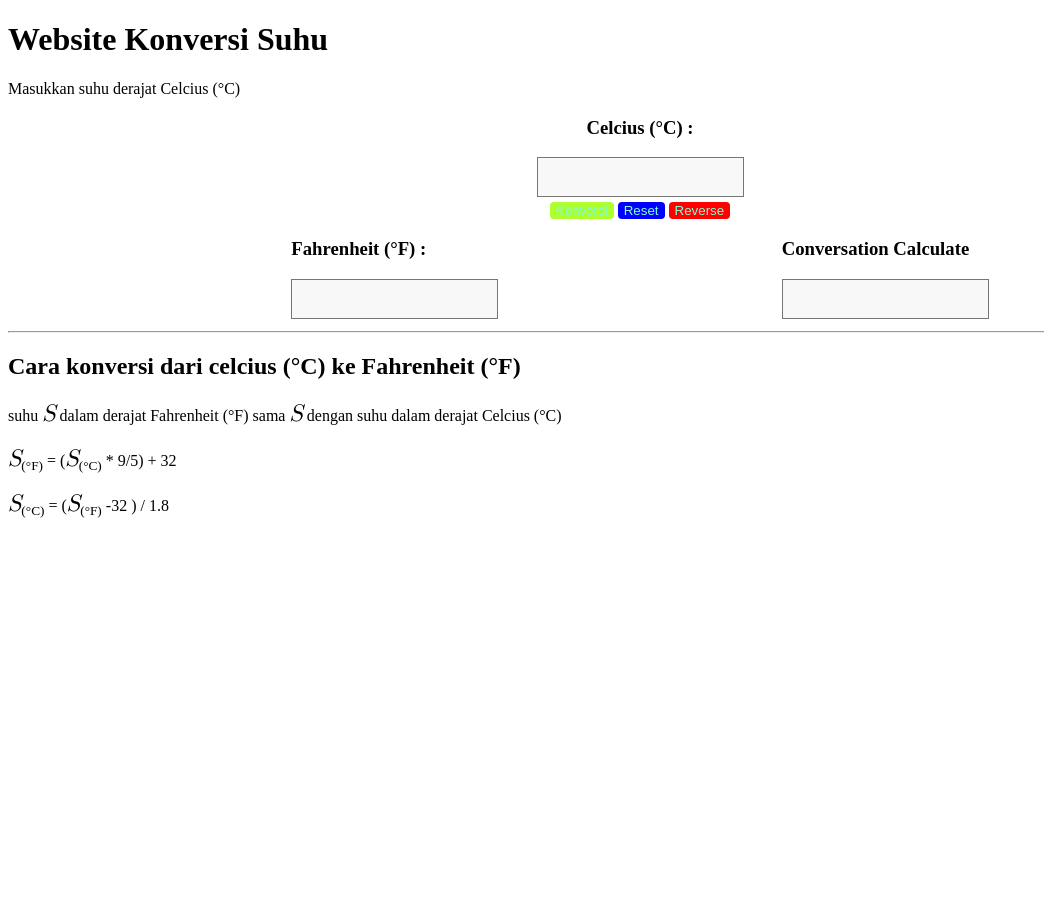
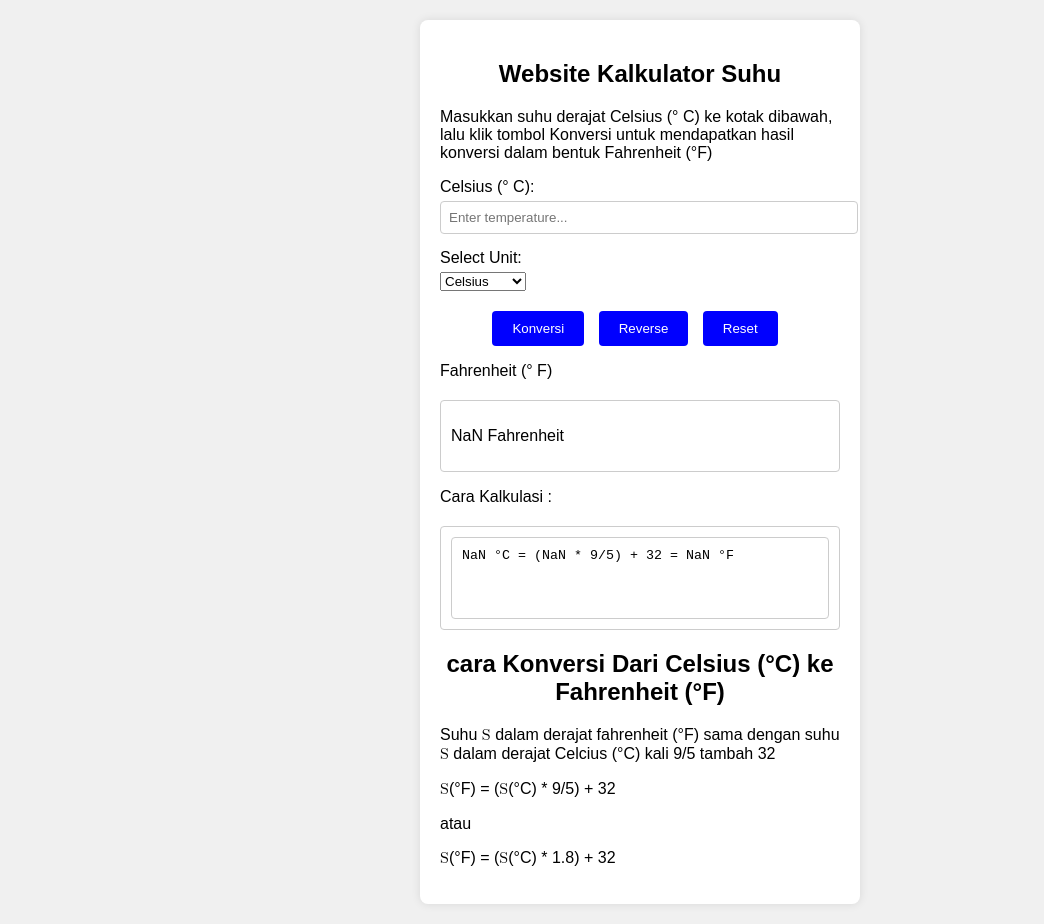
Before and after one commit to revou-fundamental-course/10-jun-24-naurayay, a plain HTML site: page index.html in a window 1280 px wide. Both pictures are taken after a click on the button "Konversi". Shown: the whole page, without its empty margins (0-1044 px from the left). Before the commit the page ends 800 px from the top, so only its background shows below. Drawn offline with Linux system fonts and the light colour scheme.

Commit message:
init configuration

```diff
--- a/css/style.css
+++ b/css/style.css
@@ -1,43 +1,84 @@
-.subject-info {
-    font-size: 24px;
-    font-style: italic;
+body {
+    font-family: Arial, sans-serif;
+    margin: 20px;
+    background-color: #f0f0f0;
+}
+
+.container {
+    max-width: 400px;
+    margin: auto;
+    background-color: #fff;
+    padding: 20px;
+    border-radius: 8px;
+    box-shadow: 0 0 10px rgba(0,0,0,0.1);
+}
+
+h2 {
+    text-align: center;
+    margin-bottom: 20px;
+}
+
+.form-group {
+    margin-bottom: 15px;
+}
+
+label {
+    display: block;
+    margin-bottom: 5px;
+}
+
+input[type="number"] {
+    width: 100%;
+    padding: 8px;
+    border: 1px solid #ccc;
+    border-radius: 4px;
+}
+
+.btn-group {
+    margin-top: 20px;
+    text-align: center;
+}
+
+button {
+    padding: 10px 20px;
+    background-color: blue;
+    color: white;
+    border: none;
+    border-radius: 4px;
+    cursor: pointer;
+    margin-right: 10px;
+}
+
+button:hover {
+    background-color: #45a049;
+}
+
+.result {
+    margin-top: 20px;
+    padding: 10px;
+    border: 1px solid #ccc;
+    border-radius: 4px;
+    display: flex;
+    justify-content: space-between;
+    align-items: center;
+}
+
+span {
     font-family: math;
 }
 
-.celcius {
-    text-align: center;
+#kalkulasi {
+    margin-top: 30px;
+    padding: 20px;
+    background-color: #f0f0f0;
+    border-radius: 8px;
+    box-shadow: 0 0 8px rgba(0, 0, 0, 0.1);
 }
 
-.fahren {
-    display: flex;
-    justify-content: space-evenly;
+#kalkulasiText {
+    width: 100%;
+    padding: 10px;
+    border: 1px solid #ccc;
+    border-radius: 4px;
+    resize: none;
 }
-
-textarea {
-    resize: none;
-    background-color: #f8f8f8;
-    border-radius: 2px solid;
-    font-family: math;
-    font-size: 14px;
-}
-
-
-button {
-    height: 17px;
-    border: 0px;
-    border-radius: 4px;
-}
-.button1 {
-    background-color: greenyellow;
-    color: aquamarine;
-}
-
-.button2 {
-    background-color: blue;
-    color: aquamarine;
-}
-
-.button3 {
-    background-color: red;
-    color: aquamarine;
-}
--- a/index.html
+++ b/index.html
@@ -3,83 +3,63 @@
 <head>
     <meta charset="UTF-8">
     <meta name="viewport" content="width=device-width, initial-scale=1.0">
-    <title>Naura Konversi Suhu</title>
+    <title>Naura</title>
     <link rel="stylesheet" href="css/style.css">
 </head>
 <body>
-    <header>
-        <h1>Website Konversi Suhu</h1>
-    </header>
 
-    <main>
-
-        <p>Masukkan suhu derajat Celcius (&deg;C) </p>
-
-        <!-- section celcius-->
-        <section class="celcius">
-            <header>
-                <h3>Celcius (&deg;C) : </h3>
-            </header>
-
-            <section>
-                <textarea></textarea>
-            </section>
-
-            <section>
-                <button class="button1">Konversi</button>
-                <button class="button2">Reset</button>
-                <button class="button3">Reverse</button>
-            </section>
-
-        </section>
-
-        <section class="fahren">
-            <section>
-                <h3>Fahrenheit (&deg;F) : </h3>
-
-                <section>
-                    <textarea></textarea>
-                </section>
-            </section>
-
-            <!-- section calculate -->
-             <section>
-                <header>
-                    <h3>Conversation Calculate </h3>
-                </header>
-
-                <section>
-                    <textarea></textarea>
-                </section>
-             </section>
-        </section>
-
-<hr>
-
-         <!-- section formula -->
-          <section>
-            <header>
-                <h1>Cara konversi dari celcius (&deg;C) ke Fahrenheit (&deg;F)  </h1>
-            </header>
-
-            <p>suhu <span class="subject-info">S</span> dalam derajat Fahrenheit (&deg;F) sama
-                <span class="subject-info">S</span> dengan suhu dalam derajat Celcius (&deg;C)  </p>
-
-            <p>
-                <span class="subject-info">S</span><sub>(&deg;F)</sub> = (<span
-                class="subject-info">S</span><sub>(&deg;C)</sub> * 9/5) + 32
-            </p>
-
-            <p>
-                <span class="subject-info">S</span><sub>(&deg;C)</sub> = (<span
-                class="subject-info">S</span><sub>(&deg;F)</sub> -32 ) / 1.8
-            </p>
-            </section>
+    <div class="container">
+        <h2>Website Kalkulator Suhu</h2>
+        <p>Masukkan suhu derajat  Celsius (&deg; C) ke kotak dibawah, lalu klik tombol Konversi
+            untuk mendapatkan hasil konversi dalam bentuk Fahrenheit (&deg;F)</p>
+        <div class="form-group">
+            <label for="temperature">Celsius (&deg; C):</label>
+            <input type="number" id="temperature" placeholder="Enter temperature..." required>
+        </div>
+        <div class="form-group">
+            <label for="unit">Select Unit:</label>
+            <select id="unit">
+                <option value="celsius">Celsius</option>
+                <option value="fahrenheit">Fahrenheit</option>
+            </select>
+        </div>
+        <div class="btn-group">
+            <button id="convertBtn">Konversi</button>
+            <button id="reverseBtn">Reverse</button>
+            <button id="resetBtn">Reset</button>
+        </div>
 
 
+    <section>
+        <p>Fahrenheit (&deg; F)</p>
+        <div class="result">
+            <p id="conversionResult"></p>
+        </div>
+    </section>
 
-    </main>
 
+    <section>
+        <p>Cara Kalkulasi : </p>
+        <div class="result">
+            <p id="conversionResult"></p>
+            <textarea id="kalkulasiText" rows="4" readonly></textarea>
+        </div>
+    </section>
+
+
+        <div>
+            <h2>cara Konversi Dari Celsius (&deg;C) ke Fahrenheit (&deg;F)</h2>
+            <p> Suhu <span>S</span> dalam derajat fahrenheit (&deg;F) sama dengan suhu <span>S</span> dalam derajat
+            Celcius (&deg;C) kali 9/5 tambah 32</p>
+
+            <p><span>S</span>(&deg;F) = (<span>S</span>(&deg;C) * 9/5) + 32</p>
+
+            <p>atau</p>
+
+            <p><span>S</span>(&deg;F) = (<span>S</span>(&deg;C) * 1.8) + 32</p>
+
+        </div>
+    </div>
 
     <script src="js/script.js"></script>
 </body>
--- a/js/script.js
+++ b/js/script.js
@@ -1 +1,58 @@
-// ini js
+document.addEventListener('DOMContentLoaded', function() {
+    // Selecting elements
+    const temperatureInput = document.getElementById('temperature');
+    const unitSelect = document.getElementById('unit');
+    const convertBtn = document.getElementById('convertBtn');
+    const reverseBtn = document.getElementById('reverseBtn');
+    const resetBtn = document.getElementById('resetBtn');
+    const conversionResult = document.getElementById('conversionResult');
+    const formulaExplanationTextarea = document.getElementById('kalkulasiText');
+
+    convertBtn.addEventListener('click', function() {
+        convertTemperature();
+    });
+
+    reverseBtn.addEventListener('click', function() {
+        reverseConversion();
+    });
+
+    resetBtn.addEventListener('click', function() {
+        resetForm();
+    });
+
+    function convertTemperature() {
+        let temperature = parseFloat(temperatureInput.value);
+        let unit = unitSelect.value;
+
+        let result;
+        let explanation;
+        if (unit === 'celsius') {
+            result = (temperature * 9/5) + 32;
+            explanation = `${temperature} °C = (${temperature} * 9/5) + 32 = ${result.toFixed(2)} °F`;
+        } else {
+            result = (temperature - 32) * 5/9;
+            explanation = `${temperature} °F = (${temperature} - 32) * 5/9 = ${result.toFixed(2)} °C`;
+        }
+
+        conversionResult.textContent = `${result.toFixed(2)} ${unit === 'celsius' ? 'Fahrenheit' : 'Celsius'}`;
+        formulaExplanationTextarea.value = explanation;
+    }
+
+    function reverseConversion() {
+        let currentUnit = unitSelect.value;
+        let newUnit = (currentUnit === 'celsius') ? 'fahrenheit' : 'celsius';
+        unitSelect.value = newUnit;
+
+        conversionResult.textContent = '';
+        formulaExplanationTextarea.value = '';
+
+        temperatureInput.value = '';
+    }
+
+    function resetForm() {
+        temperatureInput.value = '';
+        unitSelect.value = 'celsius';
+        conversionResult.textContent = '';
+        formulaExplanationTextarea.value = '';
+    }
+});
```
